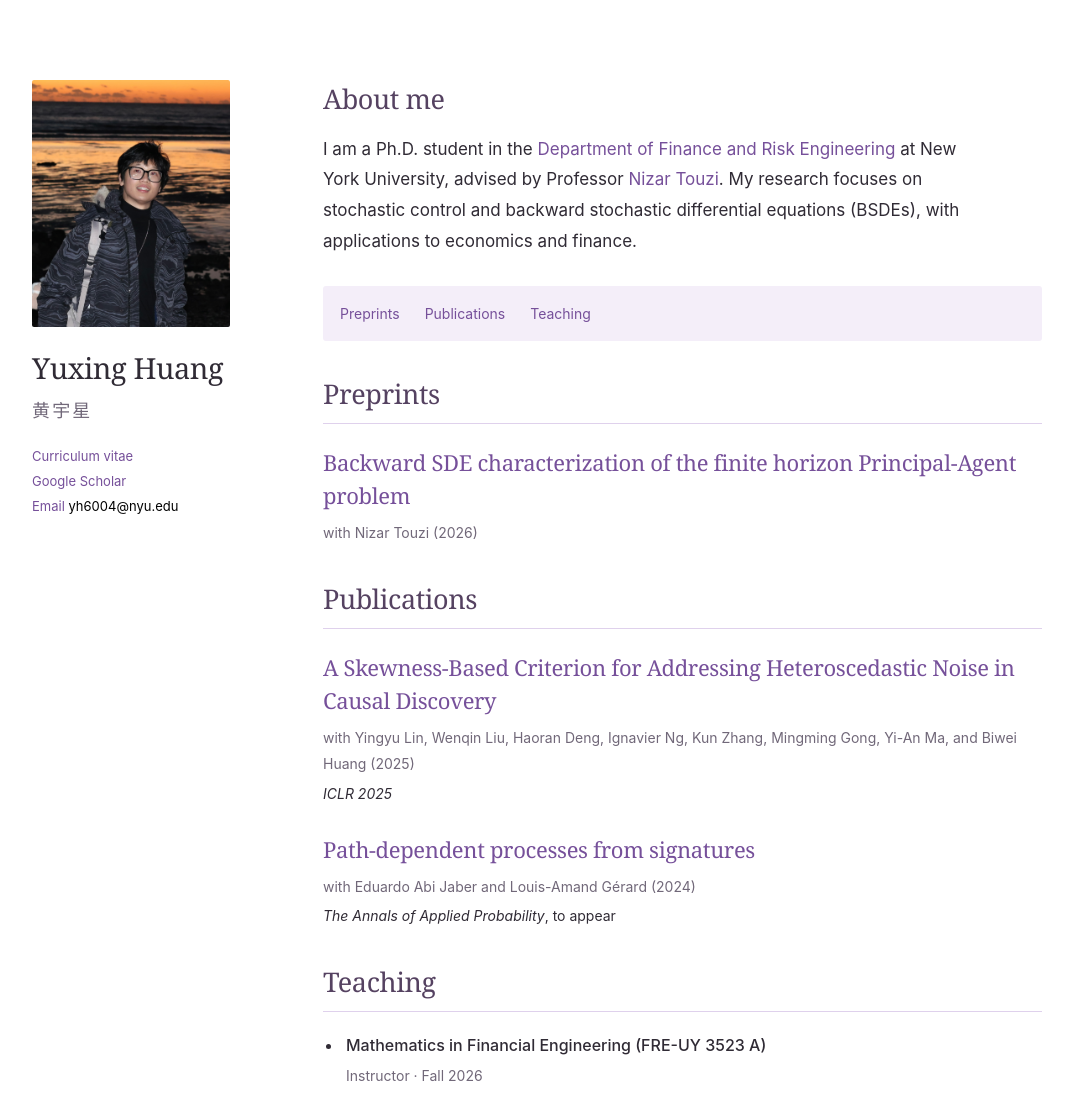
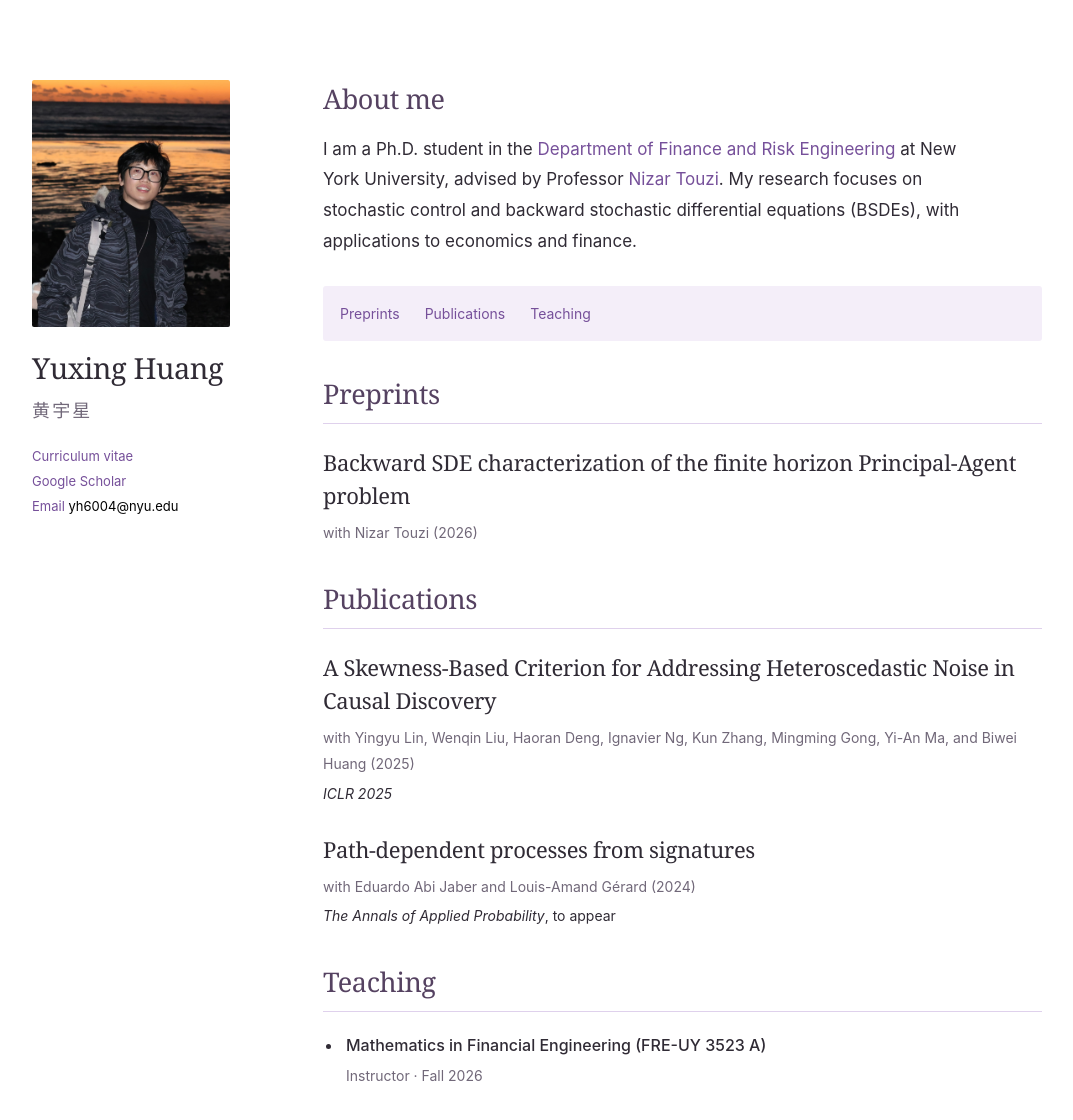
Before and after one commit to YuxingMath/yuxingmath.github.io, a Jekyll site: the page built from _pages/about.md, in a window 1280 px wide and 1177 px high. Shown: the top 1120 px of the window, without its empty margins (103-1176 px from the left). Built offline with Jekyll 4.4.1, drawn with Linux system fonts in a browser that asks for light colours.

Commit message:
Use normal text color for paper titles

```diff
--- a/assets/css/academic.css
+++ b/assets/css/academic.css
@@ -37,6 +37,7 @@ h1, h2, h3 { margin: 0; font-family: var(--serif); font-weight: 400; line-height
 .publication-entry { padding-top: 22px; }
 .publication-entry + .publication-entry { margin-top: 4px; }
 .publication-entry h3 { font-size: 22px; line-height: 1.5; margin-bottom: 8px; }
+.publication-entry h3 a { color: var(--ink); }
 .paper-coauthors, .paper-venue { font-size: 14px; line-height: 1.85; margin: 0; }
 .paper-coauthors { color: var(--muted); }
 .paper-venue { margin-top: 4px; color: var(--ink); }
```
